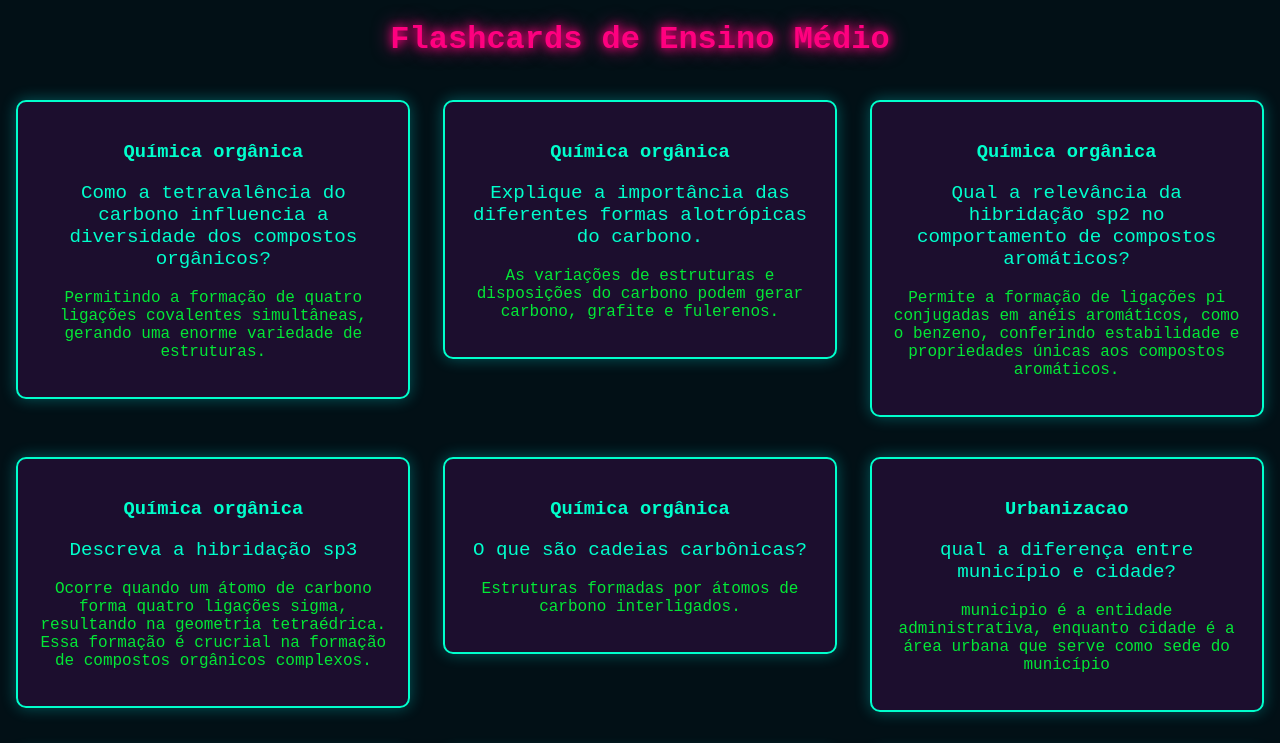
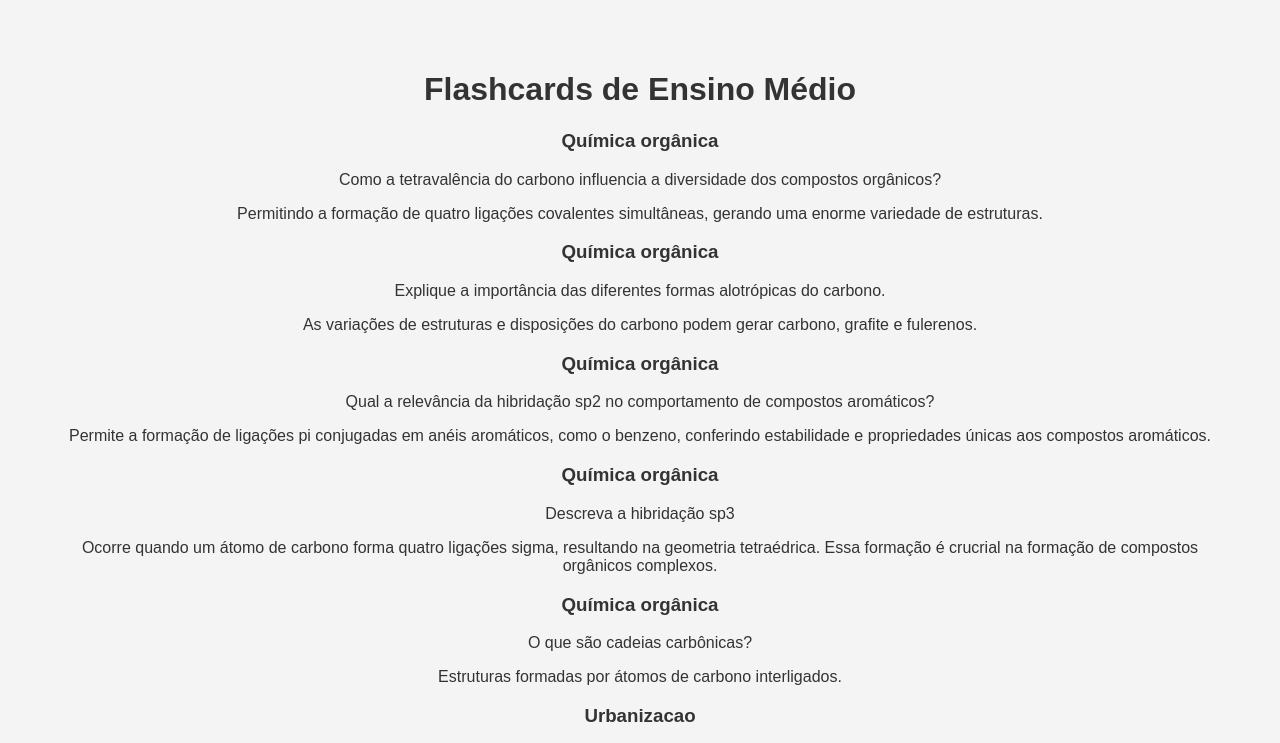
Before and after one commit to hideki123123/flashcards, a plain HTML site: page index.html in a window 1280 px wide. Shown: the top 743 px of the page. Drawn offline with Linux system fonts and the light colour scheme.

Commit message:
vxbcvbcvb

```diff
--- a/style.css
+++ b/style.css
@@ -1,72 +1,43 @@
-:root {
-    --punk-cyan: #00ffcc;
-    --punk-green: #00ff37;
-    --glass-cyan: rgba(0, 255, 255, 0.3);
-    --punk-pink: #ff007f;
-    --bg-black: #021016;
+body {
+    font-family: 'Arial', sans-serif;
+    background-color: #f4f4f4;
+    color: #333;
+    text-align: center;
+    margin: 0;
+    padding: 50px;
 }
 
-body {
-    background-color: var(--bg-black);
-    color: var(--punk-cyan);
-    font-family: 'Courier New', monospace;
-    text-align: center;
-    min-height: 100vh;
-    margin: 0;
-    display: grid;
-    grid-template-rows: auto 1fr auto;
+.card {
+    background-color: #fff;
+    border: 1px solid #ddd;
+    border-radius: 10px;
+    padding: 20px;
+    box-shadow: 0 4px 8px rgba(0, 0, 0, 0.2);
+    transition: transform 0.3s, box-shadow 0.3s;
+    max-width: 400px;
+    margin: auto;
 }
 
-color {
-    color: white;
+.card:hover {
+    transform: translateY(-5px);
+    box-shadow: 0 8px 16px rgba(0, 0, 0, 0.3);
 }
 
-header {
-    min-height: 50px;
+button {
+    background-color: #007BFF;
+    color: white;
+    border: none;
+    border-radius: 5px;
+    padding: 10px 20px;
+    font-size: 16px;
+    cursor: pointer;
+    transition: background-color 0.3s;
 }
 
-h1 {
-    color: var(--punk-pink);
-    text-shadow: 0 0 10px var(--punk-pink), 0 0 20px var(--punk-pink);
+button:hover {
+    background-color: #0056b3;
 }
 
-#container {
-    width: 100%;
-    display: flex;
-    gap: 0rem;
-    flex-wrap: wrap;
-    justify-content: space-around;
+button:focus {
+    outline: none;
 }
-
-.flashcard {
-    background: rgba(255, 0, 255, 0.1);
-    border: 2px solid var(--punk-cyan);
-    border-radius: 10px;
-    padding: 20px;
-    margin: 20px auto;
-    width: 350px;
-    box-shadow: 0 0 15px var(--glass-cyan);
-    transition: transform 0.3s;
-
-}
-
-.flashcard:hover {
-    transform: scale(1.05);
-}
-
-.question {
-    font-size: 1.2em;
-    margin-bottom: 10px;
-}
-
-.answer {
-    font-size: 1em;
-    color: var(--punk-green);
-    opacity: 0.9;
-}
-
-footer {
-    min-height: 50px;
-    background-color: var(--glass-cyan);
-    padding: .25rem;
-}
```
